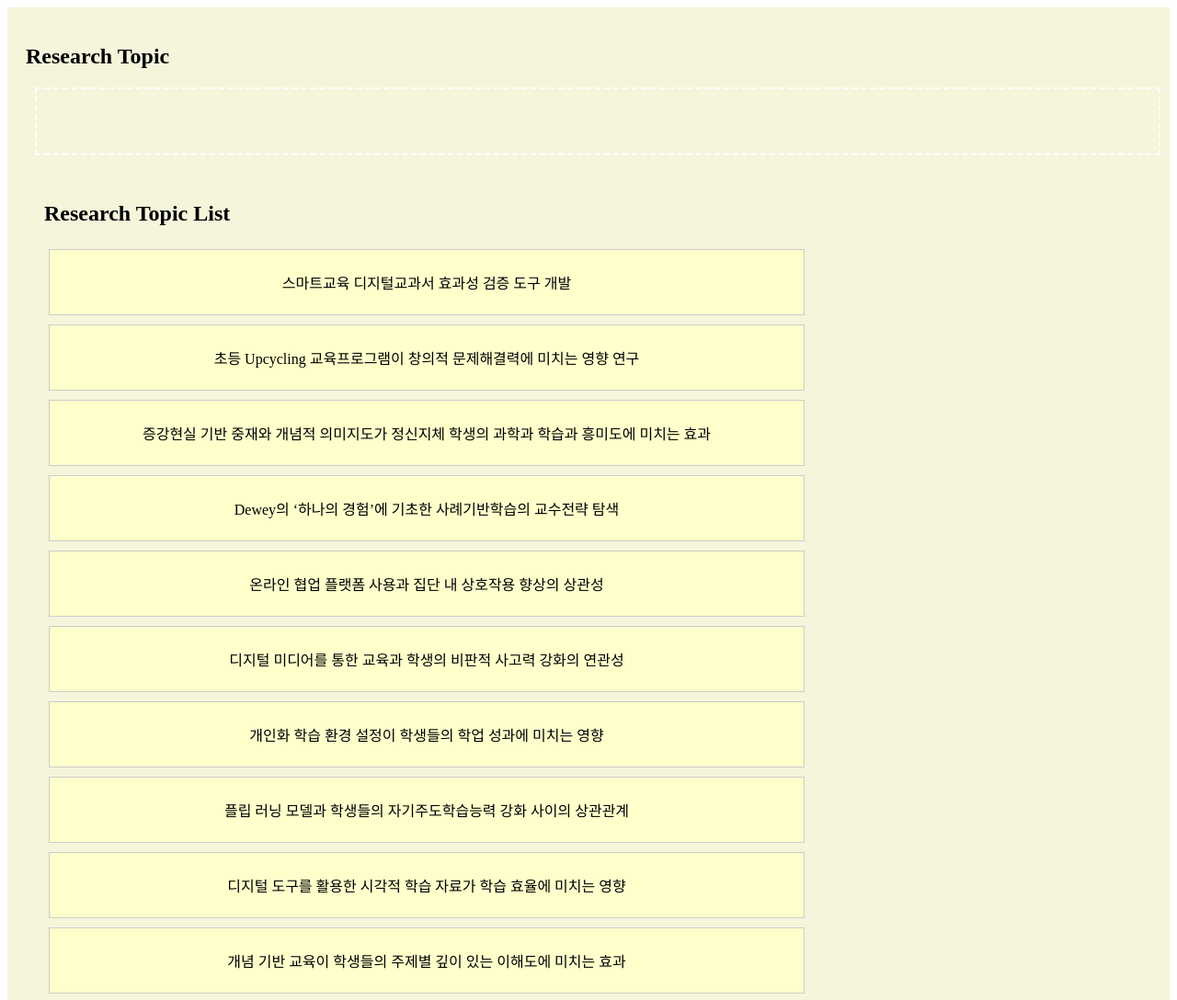
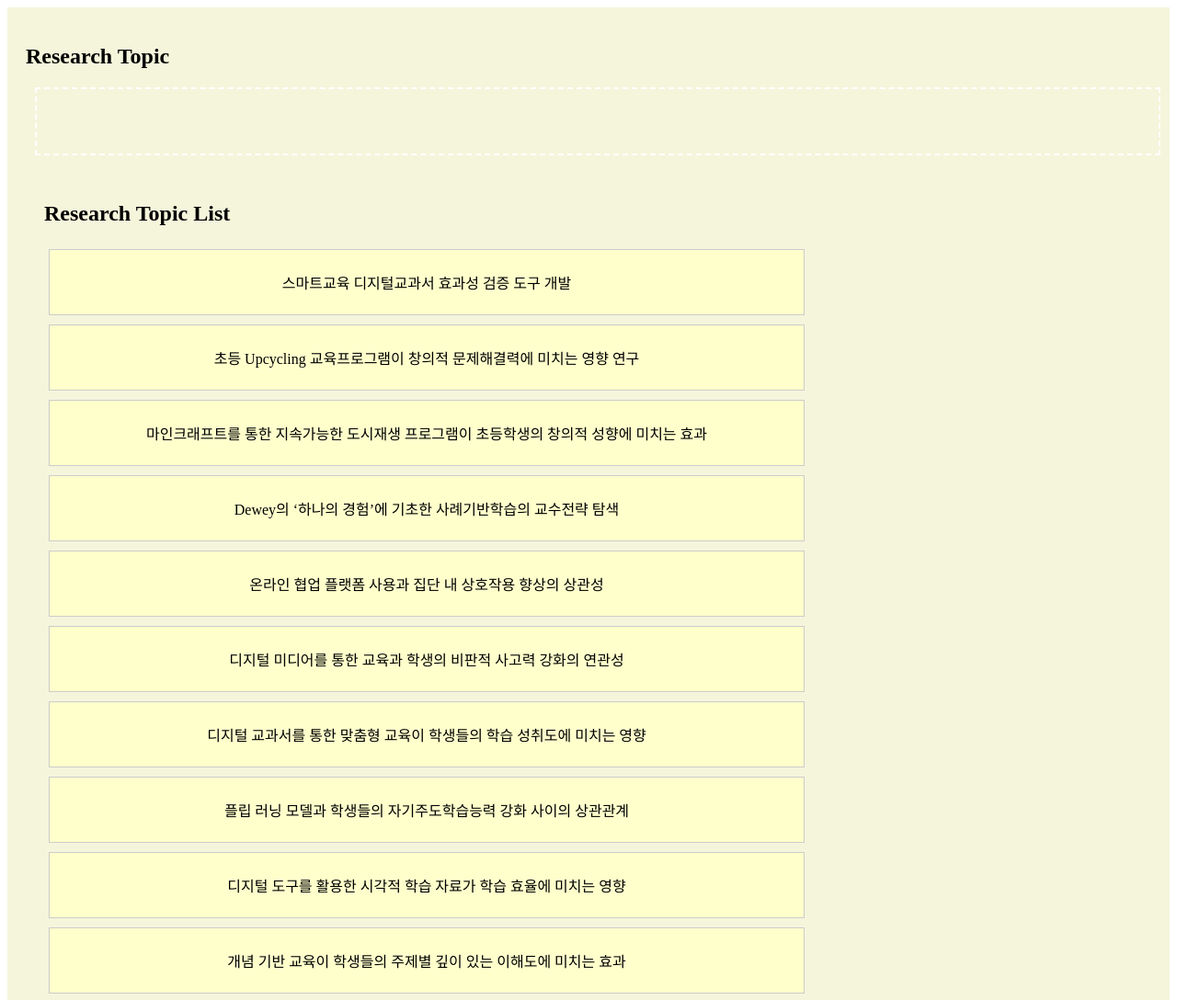
Before and after one commit to dmstj3848/dmstj, a plain HTML site: page index.html in a window 1280 px wide. Shown: the top 1088 px of the page at 92% size. Drawn offline with Linux system fonts and the light colour scheme.

Commit message:
index.html

```diff
--- a/index.html
+++ b/index.html
@@ -328,11 +328,11 @@ window.onload = function() {
   const topics = [
     "스마트교육 디지털교과서 효과성 검증 도구 개발",
     "초등 Upcycling 교육프로그램이 창의적 문제해결력에 미치는 영향 연구",
-    "증강현실 기반 중재와 개념적 의미지도가 정신지체 학생의 과학과 학습과 흥미도에 미치는 효과",
+    "마인크래프트를 통한 지속가능한 도시재생 프로그램이 초등학생의 창의적 성향에 미치는 효과",
     "Dewey의 ‘하나의 경험’에 기초한 사례기반학습의 교수전략 탐색",
     "온라인 협업 플랫폼 사용과 집단 내 상호작용 향상의 상관성",
     "디지털 미디어를 통한 교육과 학생의 비판적 사고력 강화의 연관성",
-    "개인화 학습 환경 설정이 학생들의 학업 성과에 미치는 영향",
+    "디지털 교과서를 통한 맞춤형 교육이 학생들의 학습 성취도에 미치는 영향",
     "플립 러닝 모델과 학생들의 자기주도학습능력 강화 사이의 상관관계",
     "디지털 도구를 활용한 시각적 학습 자료가 학습 효율에 미치는 영향",
     "개념 기반 교육이 학생들의 주제별 깊이 있는 이해도에 미치는 효과"
```
